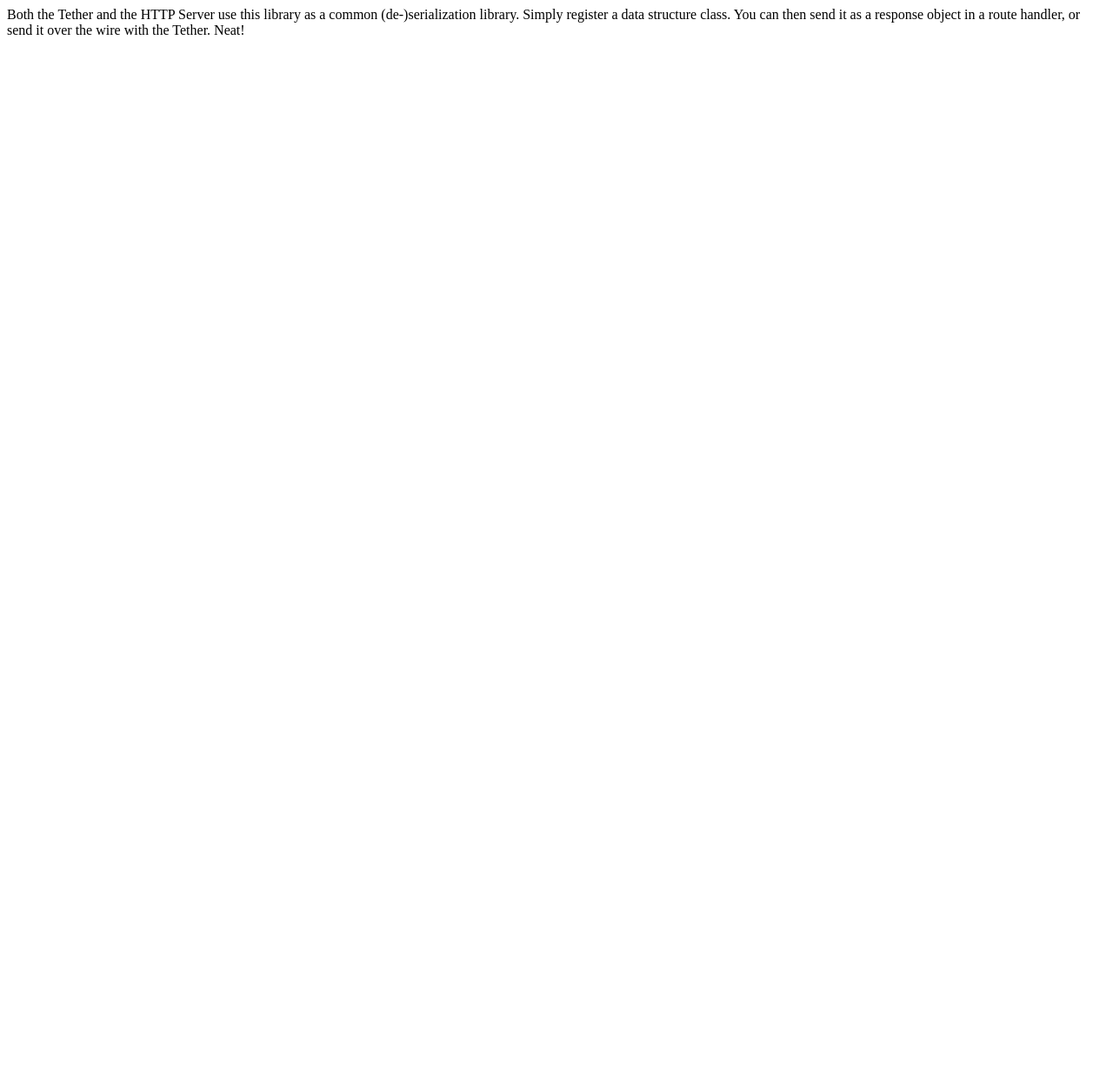
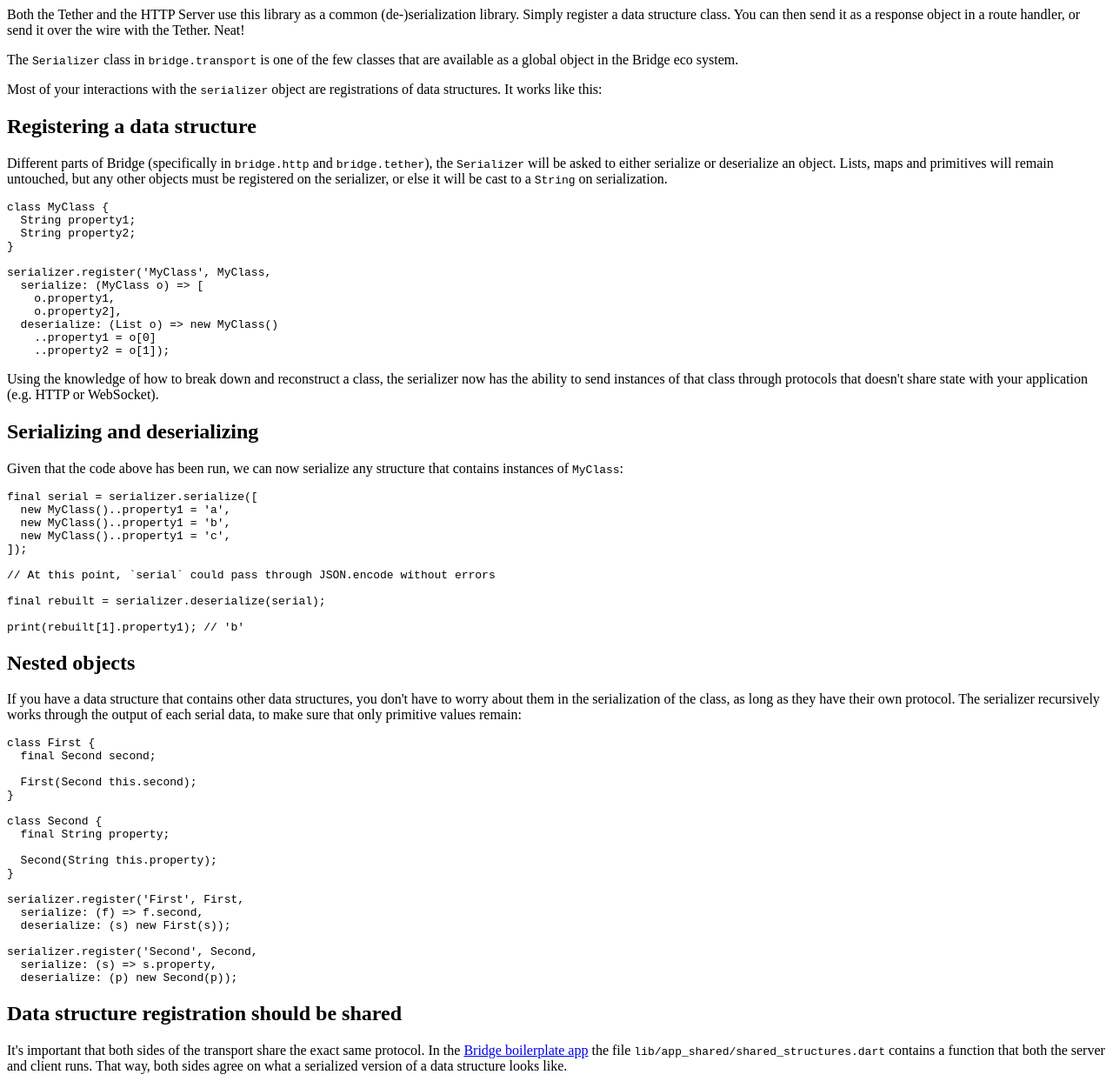
Before and after one commit to dart-bridge/docs, a website: page dist/transport/index.html in a window 1280 px wide. Shown: the whole page at 87% size. Before the commit the page ends 800 px from the top, so only its background shows below. Drawn offline with Linux system fonts and the light colour scheme.

Commit message:
Build Sun Oct 04 2015 02:43:48 GMT+0200 (CEST)

```diff
--- a/dist/transport/index.html
+++ b/dist/transport/index.html
@@ -3,3 +3,69 @@
   structure class. You can then send it as a response object in a route handler, or send it over the wire
   with the Tether. Neat!
 </p>
+
+<p>The <code>Serializer</code> class in <code>bridge.transport</code> is one of the few classes that are available as a global object in the
+Bridge eco system.</p>
+<p>Most of your interactions with the <code>serializer</code> object are registrations of data structures. It works like this:</p>
+<h2 id="registering-a-data-structure">Registering a data structure</h2>
+<p>Different parts of Bridge (specifically in <code>bridge.http</code> and <code>bridge.tether</code>), the <code>Serializer</code> will be asked to either
+serialize or deserialize an object. Lists, maps and primitives will remain untouched, but any other objects must
+be registered on the serializer, or else it will be cast to a <code>String</code> on serialization.</p>
+<pre><code class="lang-dart">class MyClass {
+  String property1;
+  String property2;
+}
+
+serializer.register(&#39;MyClass&#39;, MyClass,
+  serialize: (MyClass o) =&gt; [
+    o.property1,
+    o.property2],
+  deserialize: (List o) =&gt; new MyClass()
+    ..property1 = o[0]
+    ..property2 = o[1]);
+</code></pre>
+<p>Using the knowledge of how to break down and reconstruct a class, the serializer now has the ability to send instances
+of that class through protocols that doesn&#39;t share state with your application (e.g. HTTP or WebSocket).</p>
+<h2 id="serializing-and-deserializing">Serializing and deserializing</h2>
+<p>Given that the code above has been run, we can now serialize any structure that contains instances of <code>MyClass</code>:</p>
+<pre><code class="lang-dart">final serial = serializer.serialize([
+  new MyClass()..property1 = &#39;a&#39;,
+  new MyClass()..property1 = &#39;b&#39;,
+  new MyClass()..property1 = &#39;c&#39;,
+]);
+
+// At this point, `serial` could pass through JSON.encode without errors
+
+final rebuilt = serializer.deserialize(serial);
+
+print(rebuilt[1].property1); // &#39;b&#39;
+</code></pre>
+<h2 id="nested-objects">Nested objects</h2>
+<p>If you have a data structure that contains other data structures, you don&#39;t have to worry about them in the
+serialization of the class, as long as they have their own protocol. The serializer recursively works through the
+output of each serial data, to make sure that only primitive values remain:</p>
+<pre><code class="lang-dart">class First {
+  final Second second;
+
+  First(Second this.second);
+}
+
+class Second {
+  final String property;
+
+  Second(String this.property);
+}
+
+serializer.register(&#39;First&#39;, First,
+  serialize: (f) =&gt; f.second,
+  deserialize: (s) new First(s));
+
+serializer.register(&#39;Second&#39;, Second,
+  serialize: (s) =&gt; s.property,
+  deserialize: (p) new Second(p));
+</code></pre>
+<h2 id="data-structure-registration-should-be-shared">Data structure registration should be shared</h2>
+<p>It&#39;s important that both sides of the transport share the exact same protocol. In the
+<a href="https://github.com/dart-bridge/bridge">Bridge boilerplate app</a> the file <code>lib/app_shared/shared_structures.dart</code>
+contains a function that both the server and client runs. That way, both sides agree on what a serialized version of
+a data structure looks like.</p>
```
Also changed, not shown: dist/core/service-container.html (added, +3 -0 lines), dist/events/index.html (+49 -0 lines).
